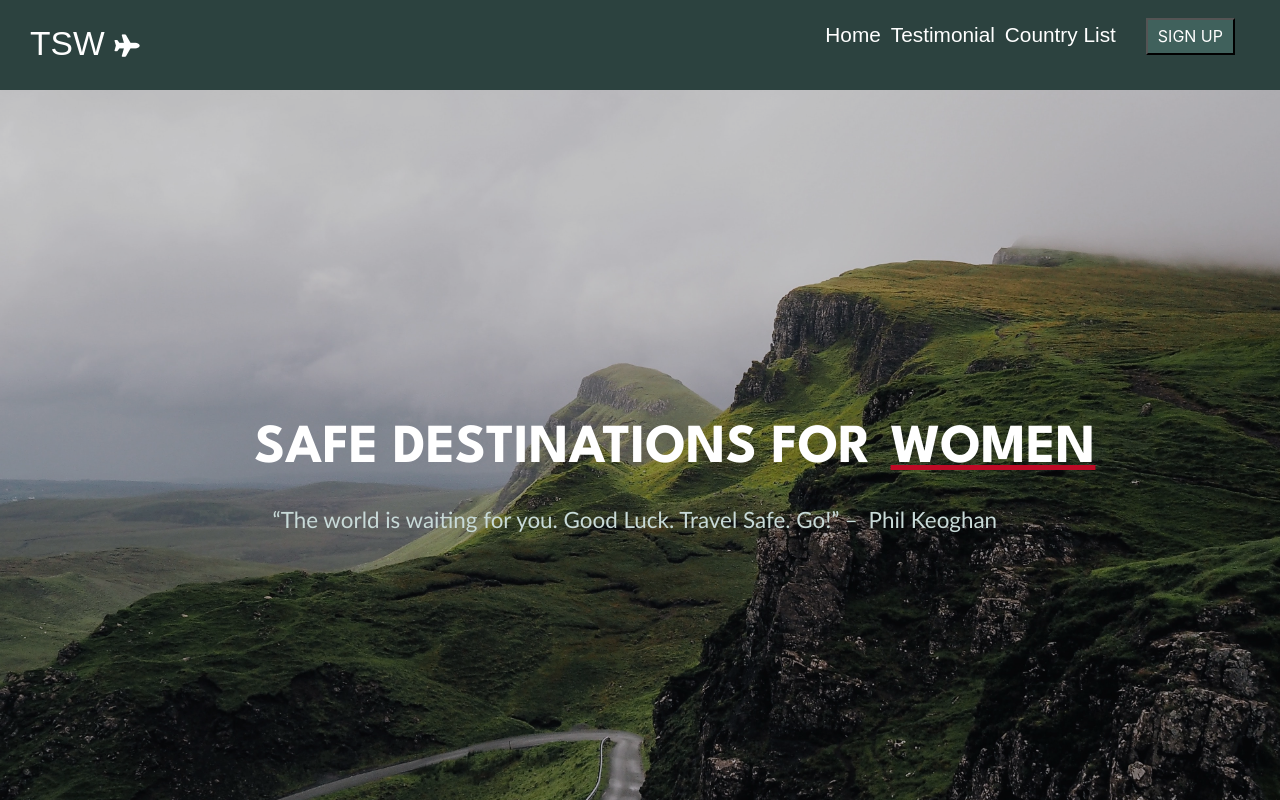
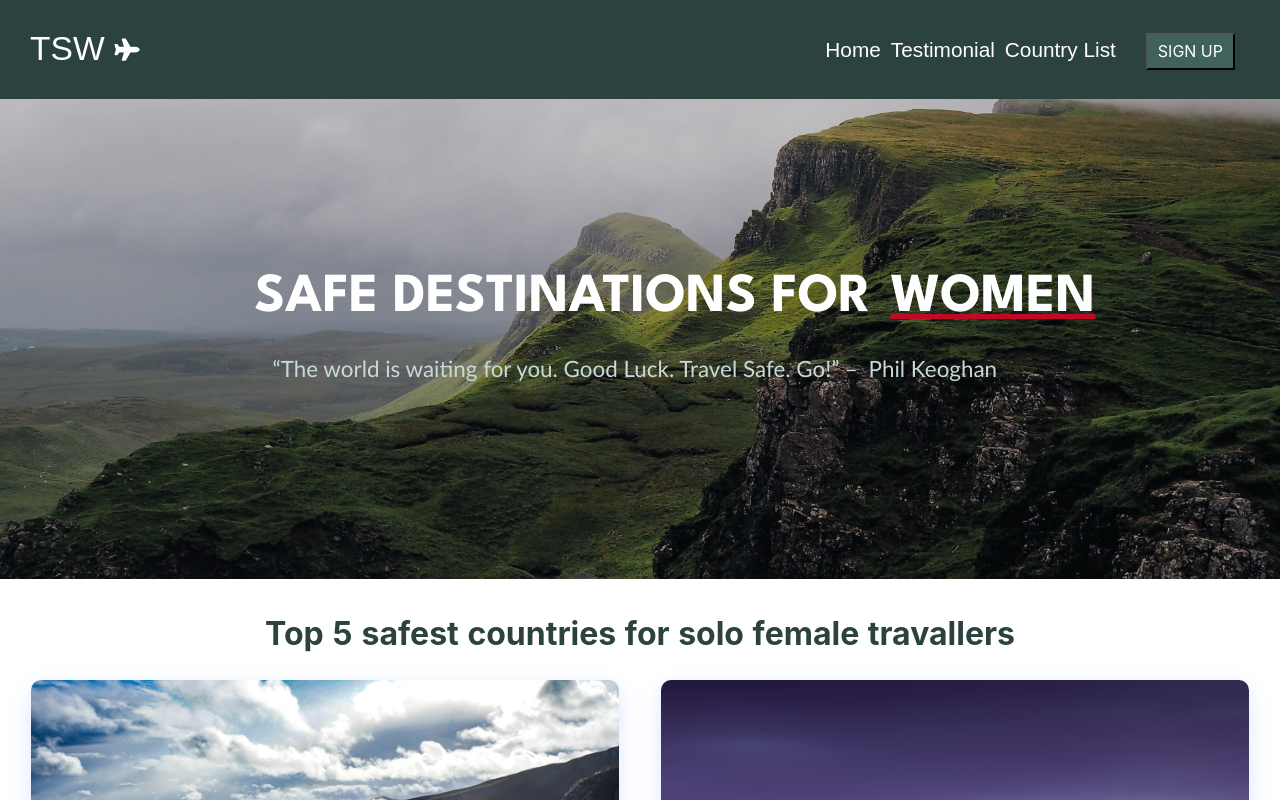
Before and after one commit to carolineabreu/tsw, a React (Create React App) app: page / in a window 1280 px wide. Shown: the top 800 px of the page. Built offline with nearby package versions, Linux system fonts and the light colour scheme; a web font is replaced by a local one.

Commit message:
fixing css

```diff
--- a/src/components/HeroSection/HeroSection.css
+++ b/src/components/HeroSection/HeroSection.css
@@ -1,7 +1,7 @@
 .hero {
   background: url("/src/images/irelandlandscape.jpg") center center/cover
     no-repeat;
-  min-height: 100vh;
+  min-height: 60vh;
   width: 100%;
   display: flex;
   flex-direction: column;
@@ -9,6 +9,7 @@
   align-items: center;
   box-shadow: inset 0 0 0 1000px rgba(0, 0, 0, 0.2);
   object-fit: contain;
+  text-size-adjust: 100%;
 }
 
 .hero__block {
--- a/src/components/Navbar/Navbar.css
+++ b/src/components/Navbar/Navbar.css
@@ -6,7 +6,7 @@
   display: flex;
   justify-content: space-between;
   align-items: center;
-  font-size: 1.2rem;
+  /* font-size: 1.2rem; */
   position: sticky;
   top: 0;
   z-index: 99;
@@ -119,7 +119,7 @@ transition: all 0.2s ease-out;
   display: block;
   grid-template-columns: repeat(4, auto);
   /* grid-gap: 20px; */
-  /* margin-top: 15px; */
+  padding-top: 15px;
 }
 
 .menu-icon {
@@ -199,6 +199,7 @@ transition: all 0.2s ease-out;
   .nav-item {
     display: flex;
     justify-content: center;
+    width: 100%;
   }
 
 
```
